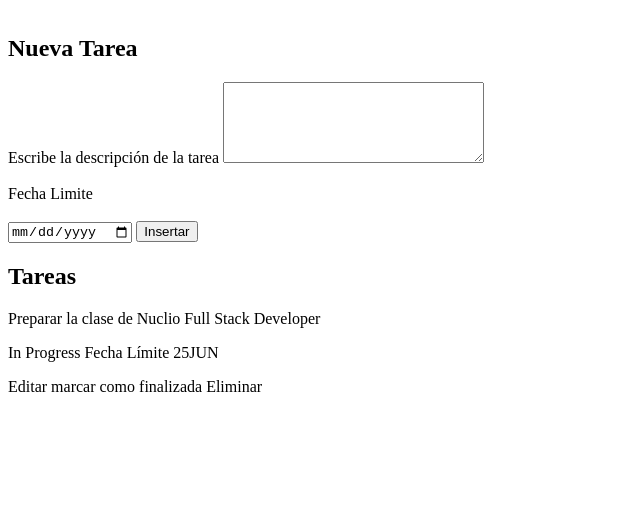
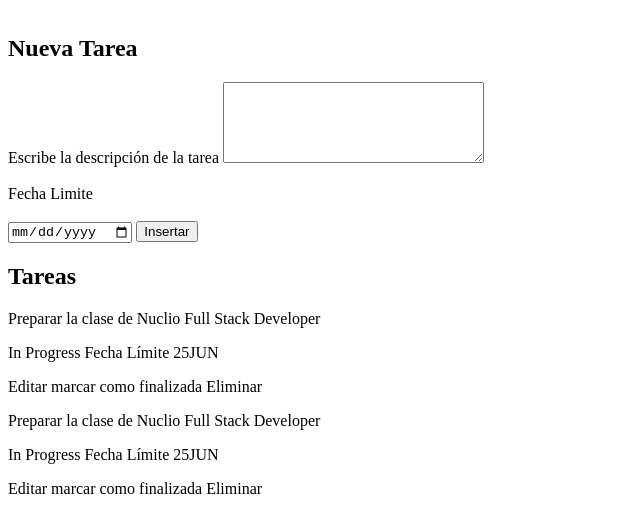
Before and after one commit to FSDSTR0624/TODO, a plain HTML site: page index.html in a window 1280 px wide. Shown: the part 92-624 px from the top of the page, without its empty margins (0-640 px from the left). Drawn offline with Linux system fonts and the light colour scheme.

Commit message:
añadiendo index.html

```diff
--- a/index.html
+++ b/index.html
@@ -51,6 +51,13 @@
         <a>Eliminar</a>
 
 
+        <p>Preparar la clase de Nuclio Full Stack Developer</p>
+        <p><span>In Progress</span> Fecha Límite 25JUN</p>
+        <a>Editar</a>
+        <a>marcar como finalizada</a>
+        <a>Eliminar</a>
+
+
     </div>
 
 
```
